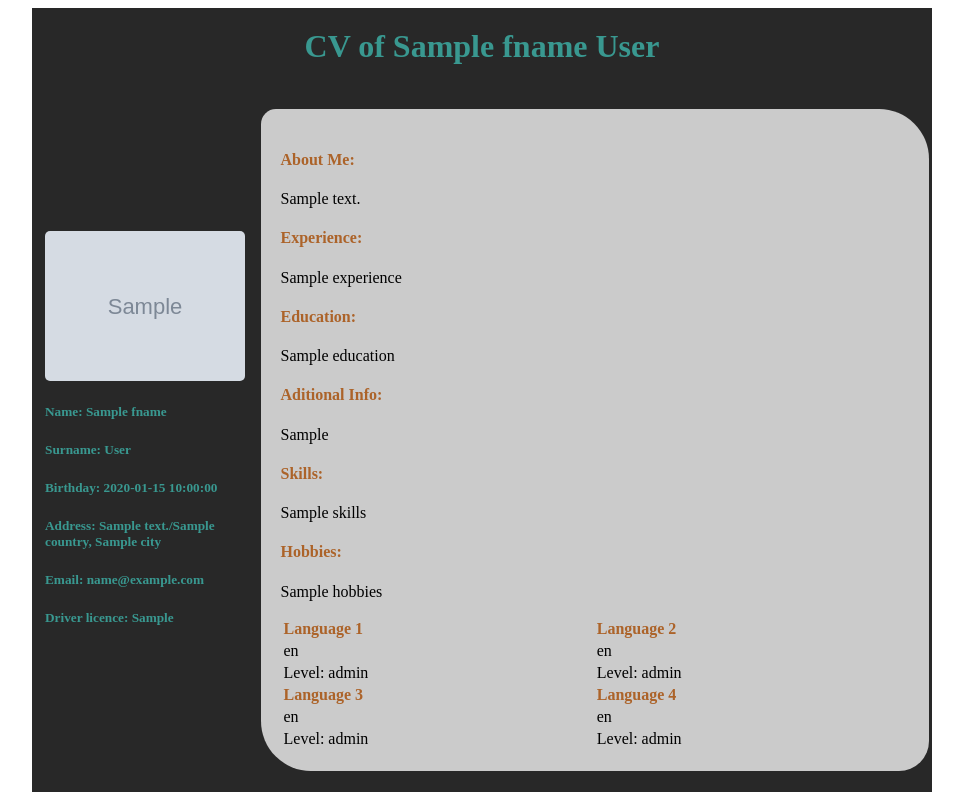
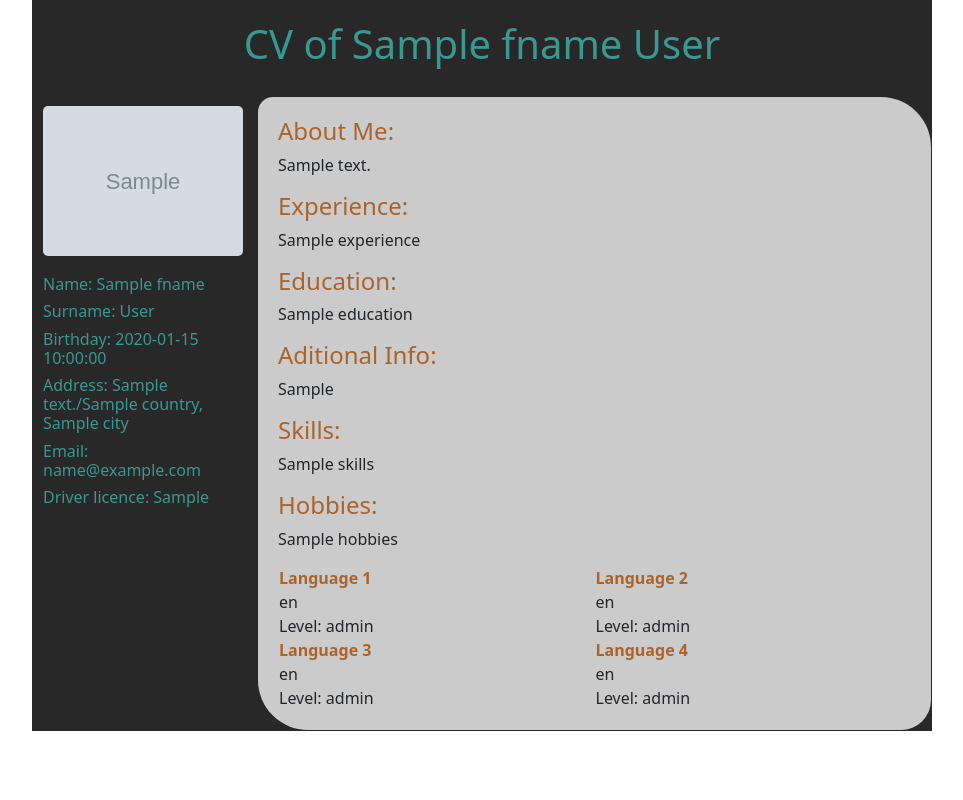
Before and after one commit to elvirmisini/Flask_app, a Flask app: template templates/pdf_template.html in a window 1280 px wide. Shown: the whole page, without its empty margins (158-1121 px from the left). Run offline with Flask 2, Linux system fonts and the light colour scheme; the template is opened without the code that fills it: most values are stand-ins (such as "Sample title", 1, 10 or a date in 2020); grey boxes marked "Sample" are stand-in pictures.

Commit message:
Design with BootStrap

```diff
--- a/templates/pdf_template.html
+++ b/templates/pdf_template.html
@@ -2,12 +2,13 @@
 <html lang="en">
 <head>
     <meta charset="UTF-8">
+    <link href="https://cdn.jsdelivr.net/npm/bootstrap@5.1.3/dist/css/bootstrap.min.css" rel="stylesheet" integrity="sha384-1BmE4kWBq78iYhFldvKuhfTAU6auU8tT94WrHftjDbrCEXSU1oBoqyl2QvZ6jIW3" crossorigin="anonymous">
 <title>CV of {{fname}} {{lname}}</title>
     <style>
         #div1{
         background-color:#282828;
         width:900px;
-        height:100%;
+        height:auto;
         }
         img {
           width: 200px;
@@ -21,6 +22,8 @@
         #div2{
         padding:10px;
         height:inherit;
+        position: absolute;
+        top: 0;
         }
         #div3{
         background-color:#CBCBCB ;
@@ -39,6 +42,7 @@
         }
         #td1{
         width:25%;
+        position: relative;
         }
         #td2{
         width:75%
@@ -64,30 +68,30 @@
             <td id="td1">
                 <div id="div2">
                     <img src="{{ user_image }}" alt="User Image">
-                    <h5 class="black-white">Name: {{fname}}</h5>
-                    <h5 class="black-white">Surname: {{lname}}</h5>
-                    <h5 class="black-white">Birthday: {{birthday}}</h5>
-                    <h5 class="black-white">Address: {{address}}/{{country}}, {{city}}</h5>
-                    <h5 class="black-white">Email: {{email}}</h5>
-                    <h5 class="black-white">Driver licence: {{DriverLicence}}</h5>
+                    <h5 class="black-white fw-lighter fs-6"><br>Name: {{fname}}</h5>
+                    <h5 class="black-white fw-lighter fs-6">Surname: {{lname}}</h5>
+                    <h5 class="black-white fw-lighter fs-6">Birthday: {{birthday}}</h5>
+                    <h5 class="black-white fw-lighter fs-6">Address: {{address}}/{{country}}, {{city}}</h5>
+                    <h5 class="black-white fw-lighter fs-6">Email: {{email}}</h5>
+                    <h5 class="black-white fw-lighter fs-6">Driver licence: {{DriverLicence}}</h5>
                 </div>
             </td>
                         <td id="td2">
                 <div id="div3">
                    <h4 class="four">About Me:</h4>
-                   <p class="paragraph"> {{AboutMe}}</p>
+                   <p class="paragraph fw-lighter"> {{AboutMe}}</p>
                    <h4 class="four">Experience:</h4>
-                   <p  class="paragraph">{{Experience}}</p>
+                   <p class="paragraph fw-lighter">{{Experience}}</p>
                    <h4 class="four">Education:</h4>
-                   <p class="paragraph">{{Education}}</p>
+                   <p class="paragraph fw-lighter">{{Education}}</p>
                     {% if AditionalInfo %}
                    <h4 class="four">Aditional Info:</h4>
-                   <p class="paragraph">{{AditionalInfo}}</p>
+                   <p class="paragraph fw-lighter">{{AditionalInfo}}</p>
                     {% endif %}
                    <h4 class="four">Skills:</h4>
-                   <p class="paragraph">{{Skills}}</p>
+                   <p class="paragraph fw-lighter">{{Skills}}</p>
                    <h4 class="four">Hobbies:</h4>
-                   <p class="paragraph">{{Hobbies}}</p>
+                   <p class="paragraph fw-lighter">{{Hobbies}}</p>
                     <table>
                         <tr>
                             <td><strong class="four">Language 1</strong></td>
@@ -96,13 +100,13 @@
                             {% endif %}
                         </tr>
                         <tr>
-                            <td>{{Language1}}</td>
-                            <td>{{Language2}}</td>
+                            <td class="fw-lighter">{{Language1}}</td>
+                            <td class="fw-lighter">{{Language2}}</td>
                         </tr>
                         <tr>
-                            <td>Level: {{levelL1}}</td>
+                            <td class="fw-lighter">Level: {{levelL1}}</td>
                             {% if Language2 %}
-                            <td>Level: {{levelL2}}</td>
+                            <td class="fw-lighter">Level: {{levelL2}}</td>
                             {% endif %}
                         </tr>
                         <tr>
@@ -115,16 +119,16 @@
 
                         </tr>
                         <tr>
-                            <td>{{Language3}}</td>
-                            <td>{{Language4}}</td>
+                            <td class="fw-lighter">{{Language3}}</td>
+                            <td class="fw-lighter">{{Language4}}</td>
                         </tr>
                         <tr>
                             {% if Language3 %}
-                            <td>Level: {{levelL3}}</td>
+                            <td class="fw-lighter">Level: {{levelL3}}</td>
                             {% endif %}
 
                             {% if Language4 %}
-                            <td>Level: {{levelL4}}</td>
+                            <td class="fw-lighter">Level: {{levelL4}}</td>
                             {% endif %}
                         </tr>
                     </table>
```
Also changed, not shown: templates/about.html (+9 -7 lines), templates/pdf_coverLetter_template.html (+10 -9 lines), templates/second.html (+25 -25 lines), templates/third.html (+14 -14 lines).
